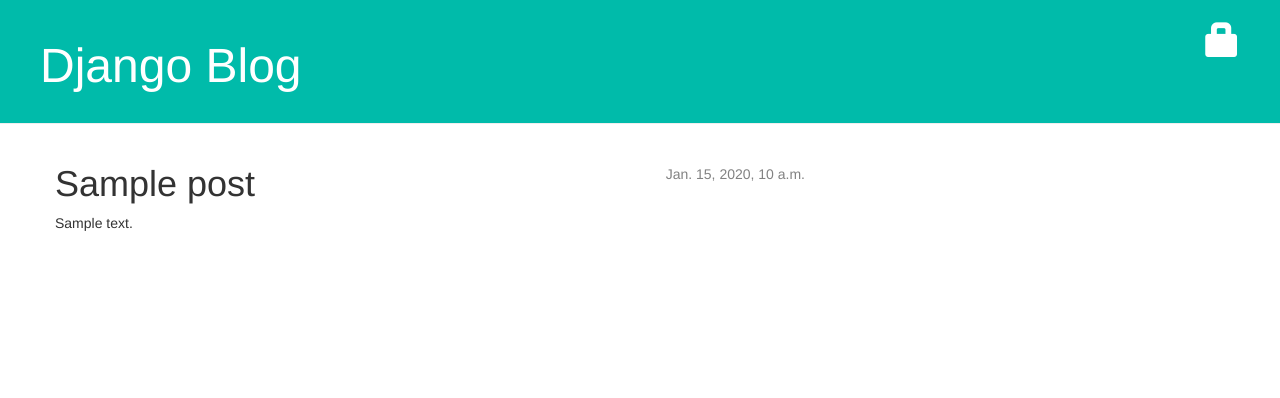
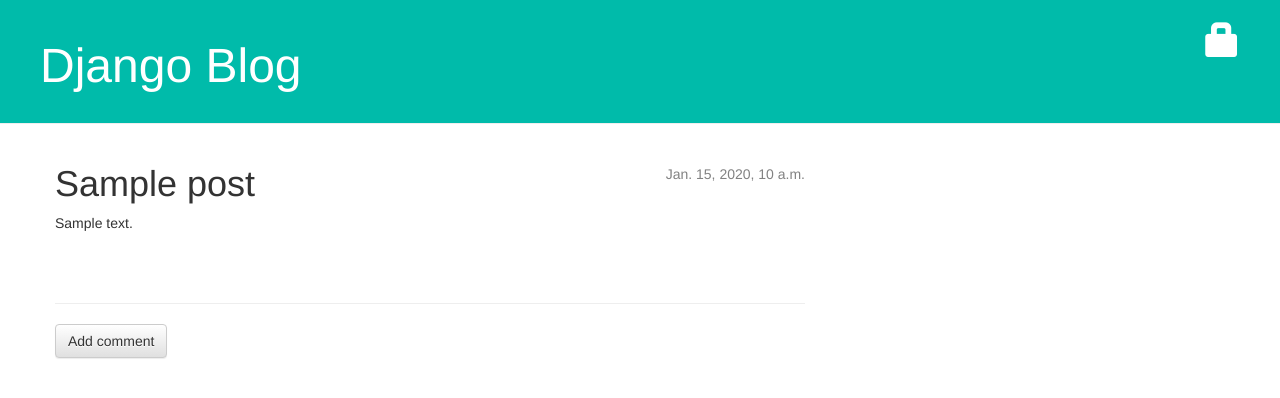
Before and after one commit to GaalBoldizsar/djangoblog, a Django app: template blog/templates/blog/post_detail.html in a window 1280 px wide. Shown: the top 398 px of the page. Run offline with Django 3.2, Linux system fonts and the light colour scheme; the template is opened without the code that fills it: most values are stand-ins (such as "Sample title", 1, 10 or a date in 2020); some libraries are stand-ins or nearby versions.

Commit message:
user comment function

```diff
--- a/blog/admin.py
+++ b/blog/admin.py
@@ -1,4 +1,5 @@
 from django.contrib import admin
-from .models import Post
+from .models import Post, Comment
 
 admin.site.register(Post)
+admin.site.register(Comment)
--- a/blog/static/css/blog.css
+++ b/blog/static/css/blog.css
@@ -1,5 +1,9 @@
 h1 a {
   color: #FCA205;
+}
+
+.comment {
+    margin: 20px 0px 20px 20px;
 }
 
 .page-header {
--- a/blog/templates/blog/post_detail.html
+++ b/blog/templates/blog/post_detail.html
@@ -18,4 +18,26 @@
         <h1>{{ post.title }}</h1>
         <p>{{ post.text|linebreaksbr }}</p>
     </div>
+
+	<hr>
+	<a class="btn btn-default" href="{% url 'add_comment_to_post' pk=post.pk %}">Add comment</a>
+	{% for comment in post.comments.all %}
+		{% if user.is_authenticated or comment.approved_comment %}
+		<div class="comment">
+			<div class="date">
+				{{ comment.created_date }}
+				{% if not comment.approved_comment %}
+					<a class="btn btn-default" href="{% url 'comment_remove' pk=comment.pk %}"><span class="glyphicon glyphicon-remove"></span></a>
+					<a class="btn btn-default" href="{% url 'comment_approve' pk=comment.pk %}"><span class="glyphicon glyphicon-ok"></span></a>
+				{% endif %}
+			</div>
+			<strong>{{ comment.author }}</strong>
+			<p>{{ comment.text|linebreaks }}</p>
+		</div>
+		{% endif %}
+	{% empty %}
+		<p>No comments here yet :(</p>
+	{% endfor %}
+
+
 {% endblock %}
--- a/blog/templates/blog/post_list.html
+++ b/blog/templates/blog/post_list.html
@@ -8,6 +8,7 @@
             </div>
             <h1><a href="{% url 'post_detail' pk=post.pk %}">{{ post.title }}</a></h1>
             <p>{{ post.text|linebreaksbr }}</p>
-        </div>
+			<a href="{% url 'post_detail' pk=post.pk %}">Comments: {{ post.approved_comments.count }}</a>
+		</div>
     {% endfor %}
 {% endblock %}
--- a/blog/urls.py
+++ b/blog/urls.py
@@ -9,4 +9,7 @@
 	url(r'^drafts/$', views.post_draft_list, name='post_draft_list'),
 	url(r'^post/(?P<pk>\d+)/publish/$', views.post_publish, name='post_publish'),
 	url(r'^post/(?P<pk>\d+)/remove/$', views.post_remove, name='post_remove'),
+	url(r'^post/(?P<pk>\d+)/comment/$', views.add_comment_to_post, name='add_comment_to_post'),
+	url(r'^comment/(?P<pk>\d+)/approve/$', views.comment_approve, name='comment_approve'),
+	url(r'^comment/(?P<pk>\d+)/remove/$', views.comment_remove, name='comment_remove'),
 ]
```
Also changed, not shown: blog/forms.py (+7 -1 lines), blog/models.py (+18 -0 lines), blog/templates/blog/add_comment_to_post.html (added, +9 -0 lines), blog/views.py (+29 -2 lines), blog/migrations/0002_comment.py (added).
